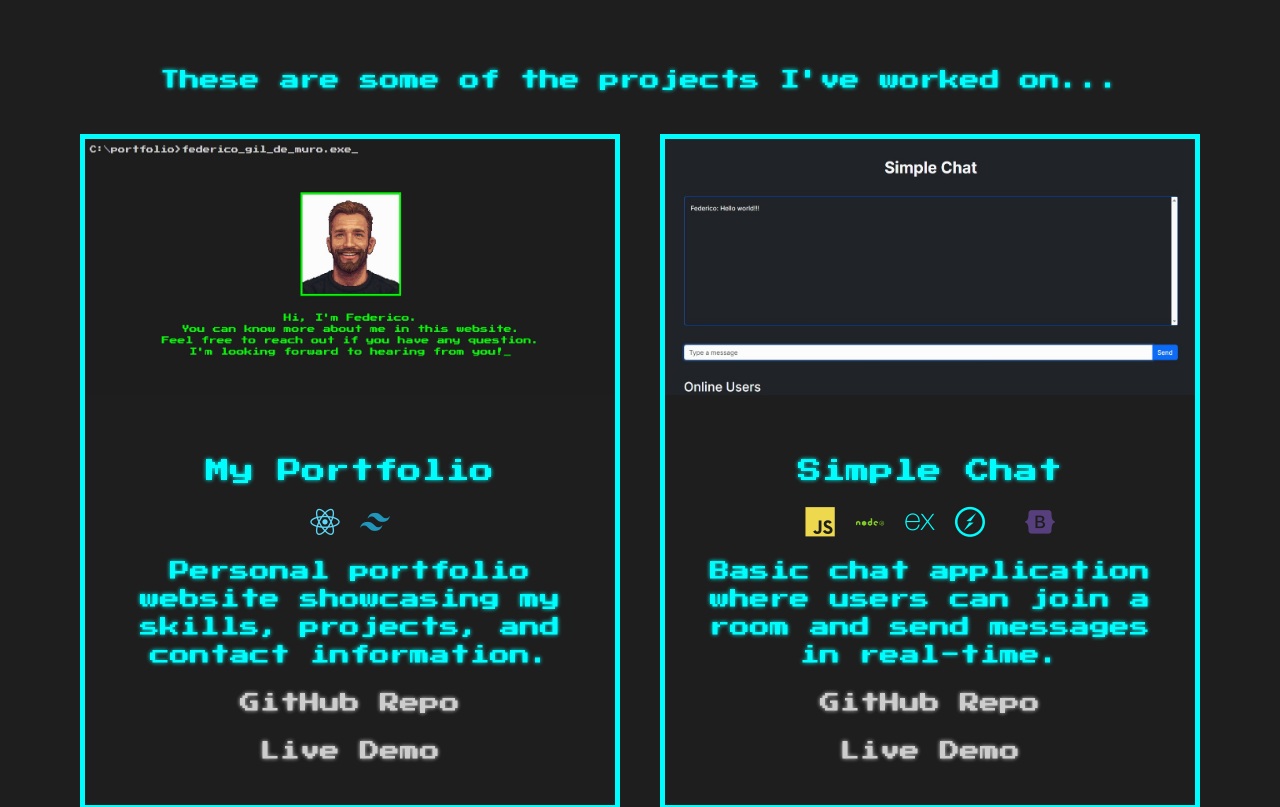
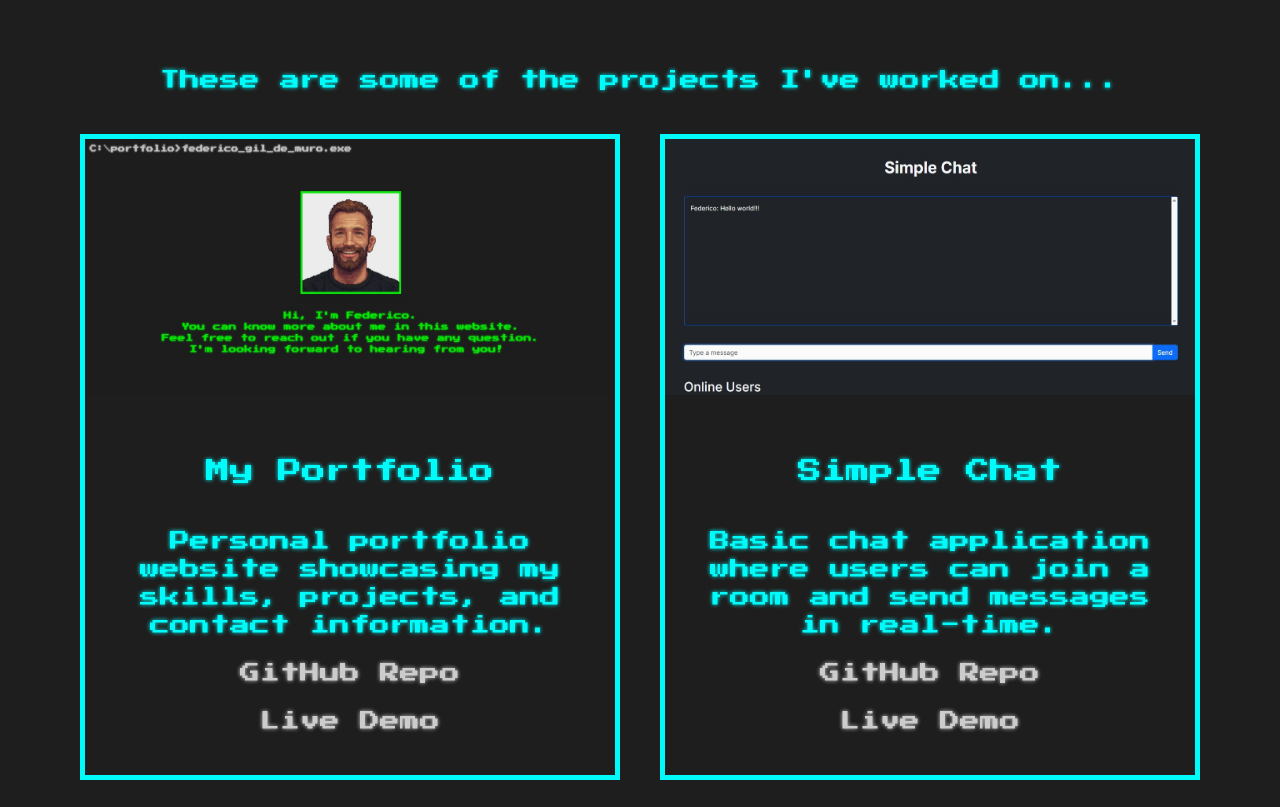
Before and after one commit to federicogildemuro/my-portfolio, a React (Vite) app: page / in a window 1280 px wide. Shown: the part 1760-2567 px from the top of the page. Built offline with nearby package versions, Linux system fonts and the light colour scheme.

Commit message:
chore: update projects data

```diff
--- a/src/data/projects.js
+++ b/src/data/projects.js
@@ -2,15 +2,25 @@ const projects = [
     {
         name: 'My Portfolio',
         description: 'Personal portfolio website showcasing my skills, projects, and contact information.',
-        techIcons: ['react-plain colored', 'tailwindcss-plain colored'],
+        techIcons: [
+            { name: 'React', class: 'devicon-react-original' },
+            { name: 'Tailwind', class: 'devicon-tailwindcss-original' },
+        ],
         github: 'https://github.com/federicogildemuro/my-portfolio',
         demo: 'https://federico-gil-de-muro-portfolio.vercel.app/',
-        image: 'portfolio.jpg'
+        image: 'my-portfolio.jpg'
     },
     {
         name: 'Simple Chat',
         description: 'Basic chat application where users can join a room and send messages in real-time.',
-        techIcons: ['javascript-plain colored', 'nodejs-plain-wordmark colored', 'express-original', 'socketio-original', 'handlebars-original', 'bootstrap-plain colored'],
+        techIcons: [
+            { name: 'JavaScript', class: 'devicon-javascript-plain' },
+            { name: 'Node', class: 'devicon-nodejs-plain-wordmark' },
+            { name: 'Express', class: 'devicon-express-original' },
+            { name: 'Socket.io', class: 'devicon-socketio-original' },
+            { name: 'Handlebars', class: 'devicon-handlebars-original' },
+            { name: 'Bootstrap', class: 'devicon-bootstrap-plain' },
+        ],
         github: 'https://github.com/federicogildemuro/simple-chat',
         demo: 'https://husky-sordid-donkey.glitch.me/',
         image: 'simple-chat.jpg'
@@ -18,7 +28,11 @@ const projects = [
     {
         name: 'Kyo Sushi',
         description: 'E-commerce website for a sushi delivery. Users can browse the menu, add items to the cart, and place an order.',
-        techIcons: ['react-plain colored', 'firebase-plain colored', 'bootstrap-plain colored'],
+        techIcons: [
+            { name: 'React', class: 'devicon-react-original' },
+            { name: 'Firebase', class: 'devicon-firebase-plain' },
+            { name: 'Bootstrap', class: 'devicon-bootstrap-plain' },
+        ],
         github: 'https://github.com/federicogildemuro/kyo-sushi',
         demo: 'https://kyo-sushi.netlify.app/',
         image: 'kyo-sushi.jpg'
@@ -26,28 +40,48 @@ const projects = [
     {
         name: 'E-commerce API-REST',
         description: 'RESTful API for e-commerce, allowing users to browse products, manage their cart, and place orders.',
-        techIcons: ['javascript-plain colored', 'nodejs-plain-wordmark colored', 'express-original', 'socketio-original', 'handlebars-original', 'mongodb-plain colored'],
+        techIcons: [
+            { name: 'JavaScript', class: 'devicon-javascript-plain' },
+            { name: 'Node', class: 'devicon-nodejs-plain-wordmark' },
+            { name: 'Express', class: 'devicon-express-original' },
+            { name: 'Socket.io', class: 'devicon-socketio-original' },
+            { name: 'Handlebars', class: 'devicon-handlebars-original' },
+            { name: 'MongoDB', class: 'devicon-mongodb-plain' },
+        ],
         github: 'https://github.com/federicogildemuro/backend-coderhouse',
+        demo: 'https://e-commerce-api-rest.onrender.com/api/docs',
         image: 'ecommerce-api.jpg'
     },
     {
         name: 'Funko Shop',
         description: 'E-commerce website for a Funko Pop! store. Users can browse the catalog, add items to the cart, and place an order.',
-        techIcons: ['typescript-plain colored', 'angularjs-plain colored', 'firebase-plain colored'],
+        techIcons: [
+            { name: 'TypeScript', class: 'devicon-typescript-plain' },
+            { name: 'Angular', class: 'devicon-angularjs-plain' },
+            { name: 'Firebase', class: 'devicon-firebase-plain' },
+        ],
         github: 'https://github.com/maru33luc/FunkoStore',
+        demo: 'https://funko-store-seven.vercel.app/home',
         image: 'funko-shop.jpg'
     },
     {
         name: 'Docturno',
         description: 'Desktop application for managing appointments in a medical clinic. Patients can request appointments and doctors can manage their schedules.',
-        techIcons: ['java-plain colored'],
+        techIcons: [
+            { name: 'Java', class: 'devicon-java-plain' },
+        ],
         github: 'https://github.com/maru33luc/TP-Final-Lab3',
         image: 'docturno.jpg'
     },
     {
         name: 'Tom Misch Tribute',
         description: 'Web page paying tribute to the musician Tom Misch. Users can read about his life and discography, watch videos, and know his upcoming events.',
-        techIcons: ['html5-plain-wordmark colored', 'css3-plain-wordmark colored', 'sass-original colored', 'bootstrap-plain colored'],
+        techIcons: [
+            { name: 'HTML', class: 'devicon-html5-plain-wordmark' },
+            { name: 'CSS', class: 'devicon-css3-plain-wordmark' },
+            { name: 'Bootstrap', class: 'devicon-bootstrap-plain' },
+            { name: 'Sass', class: 'devicon-sass-original' },
+        ],
         github: 'https://github.com/federicogildemuro/desarrollo-web-coderhouse',
         demo: 'https://federicogildemuro.github.io/desarrollo-web-coderhouse/',
         image: 'tom-misch.jpg'
@@ -55,7 +89,9 @@ const projects = [
     {
         name: 'Prolijin',
         description: 'Program for managing clients, products, orders, suppliers, and cash flow, designed for efficient data handling and streamlined operations.',
-        techIcons: ['c-plain colored'],
+        techIcons: [
+            { name: 'C', class: 'devicon-c-plain' },
+        ],
         github: 'https://github.com/federicogildemuro/laboratorio2-tup',
         image: 'prolijin.jpg'
     }
```
Also changed, not shown: public/my-portfolio.jpg (added), public/portfolio.jpg (deleted).
